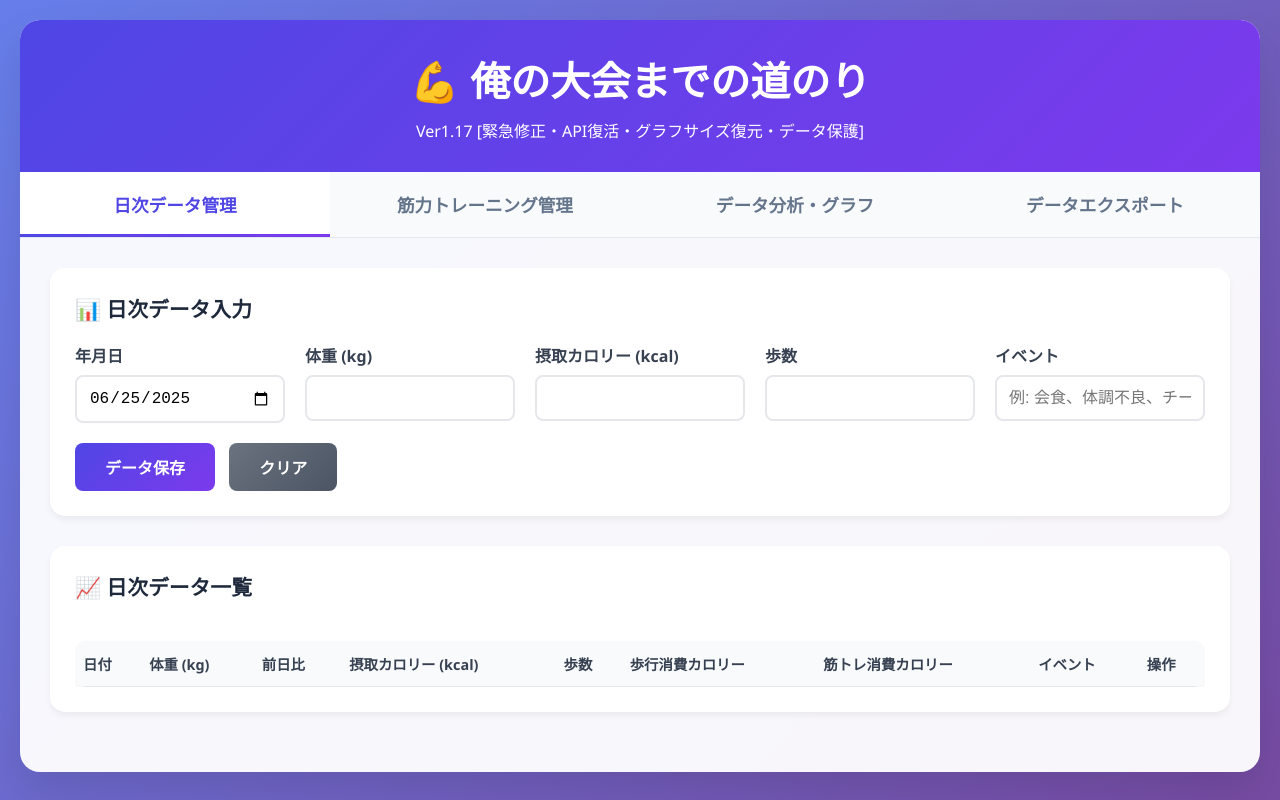
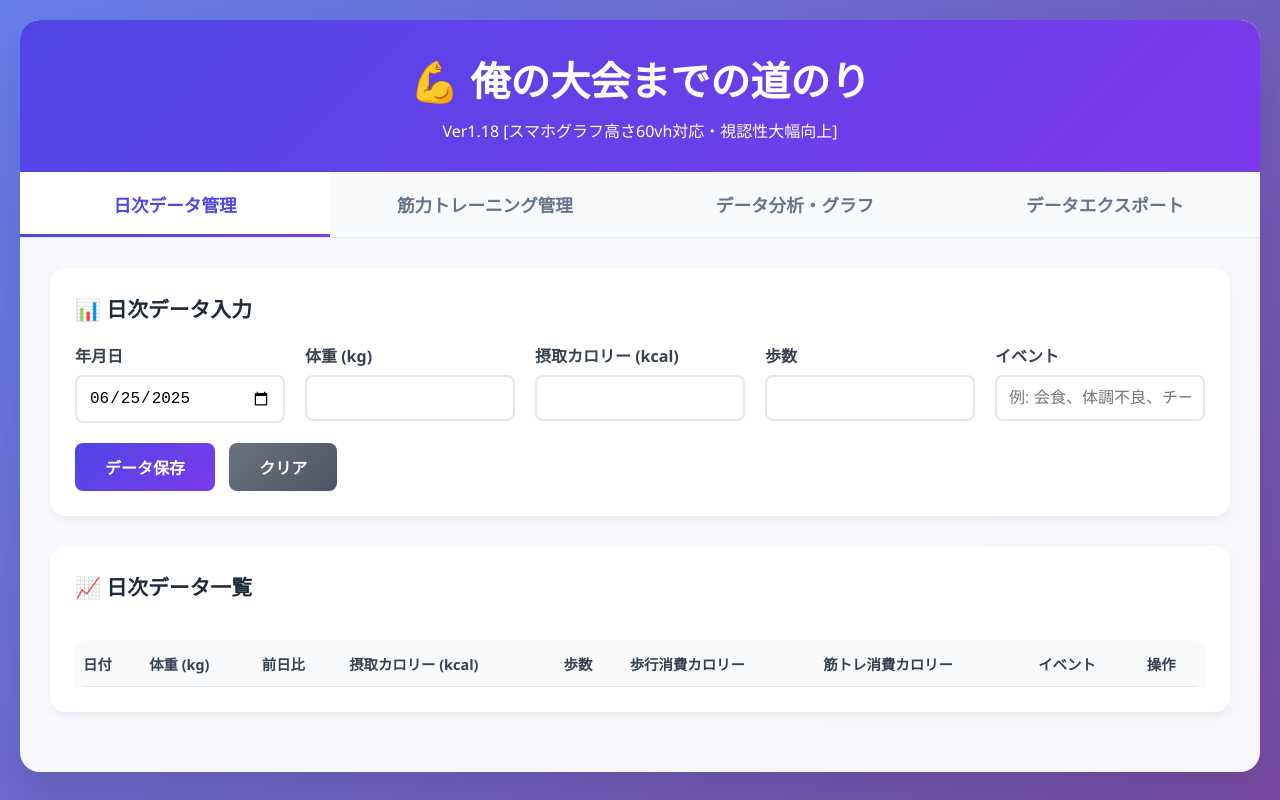
Before and after one commit to takanamiyuta/my-weight-app, a website: page index.html in a window 1280 px wide. Drawn offline with nearby package versions, Linux system fonts and the light colour scheme; no server answers.

Commit message:
Update index.html

```diff
--- a/index.html
+++ b/index.html
@@ -450,7 +450,7 @@
     <div class="container">
         <div class="header">
             <h1>💪 俺の大会までの道のり</h1>
-            <p>Ver1.17 [緊急修正・API復活・グラフサイズ復元・データ保護]</p>
+            <p>Ver1.18 [スマホグラフ高さ60vh対応・視認性大幅向上]</p>
         </div>
 
         <div class="tabs">
```
